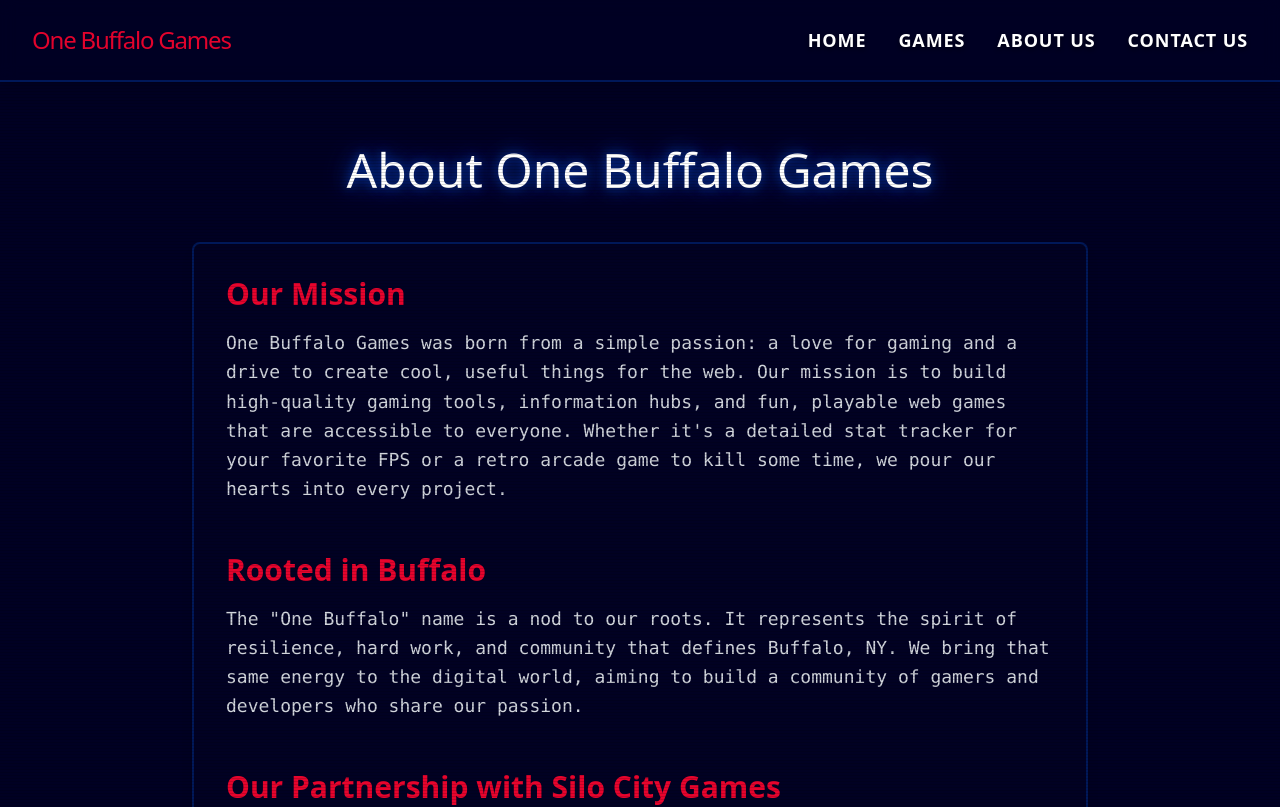
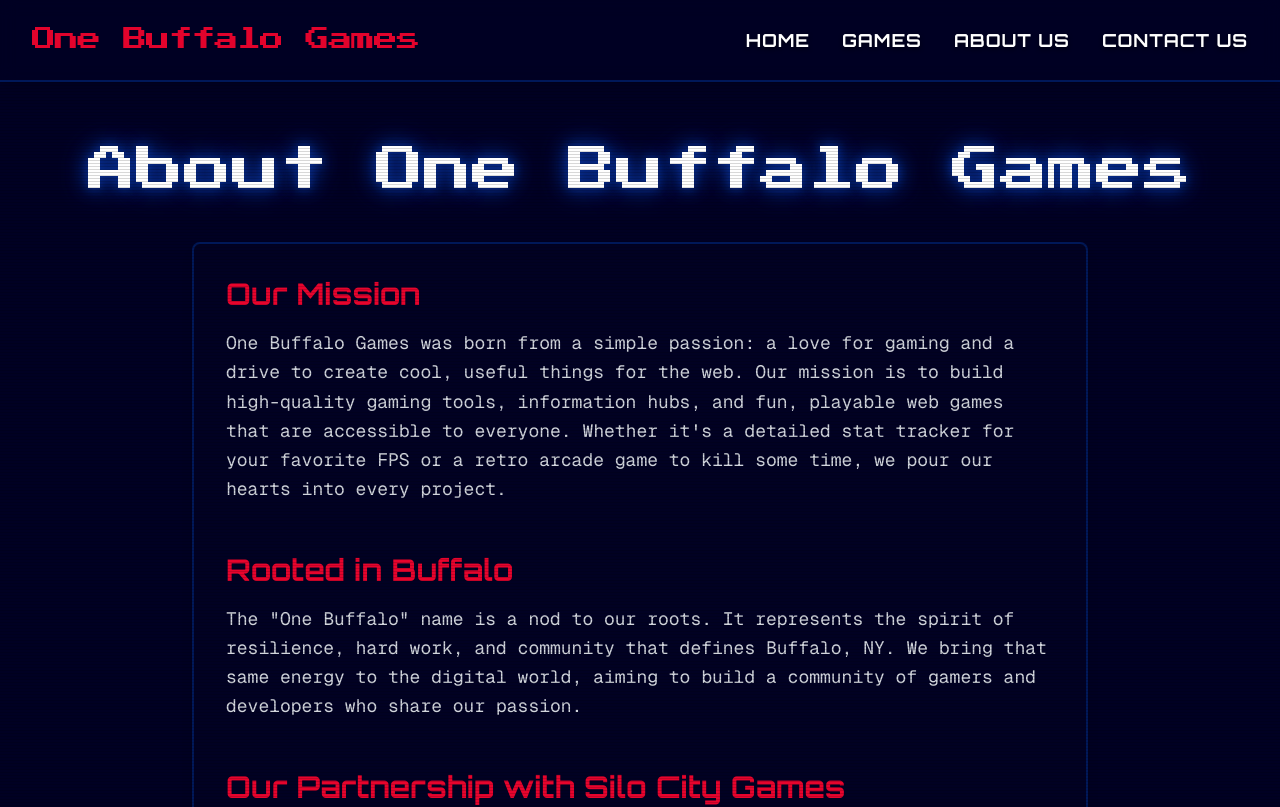
Before and after one commit to OneBuffaloLabs/onebuffalogames.com, a Next.js app: page /about in a window 1280 px wide. Shown: the top 807 px of the page. Built offline with nearby package versions, Linux system fonts and the light colour scheme.

Commit message:
Fixed font classes

```diff
--- a/src/app/globals.css
+++ b/src/app/globals.css
@@ -7,12 +7,6 @@
   --color-obl-dark-blue: #010123;
   --color-background: #ffffff;
   --color-foreground: #171717;
-
-  /* Font Families (maps CSS variables from layout.tsx to Tailwind classes) */
-  --font-family-sans: var(--font-geist-sans);
-  --font-family-mono: var(--font-geist-mono);
-  --font-family-orbitron: var(--font-orbitron);
-  --font-family-press-start: var(--font-press-start-2p);
 }
 
 @layer base {
@@ -41,6 +35,19 @@
 }
 
 @layer utilities {
+  .font-press-start {
+    font-family: var(--font-press-start-2p), ui-monospace, monospace;
+  }
+  .font-sans {
+    font-family: var(--font-geist-sans), ui-sans-serif, system-ui, sans-serif;
+  }
+  .font-mono {
+    font-family: var(--font-geist-mono), ui-monospace, monospace;
+  }
+  .font-orbitron {
+    font-family: var(--font-orbitron), ui-sans-serif, system-ui, sans-serif;
+  }
+
   /* Create custom utility classes from keyframes */
   .animate-glow {
     animation: glow 4s ease-in-out infinite;
```
